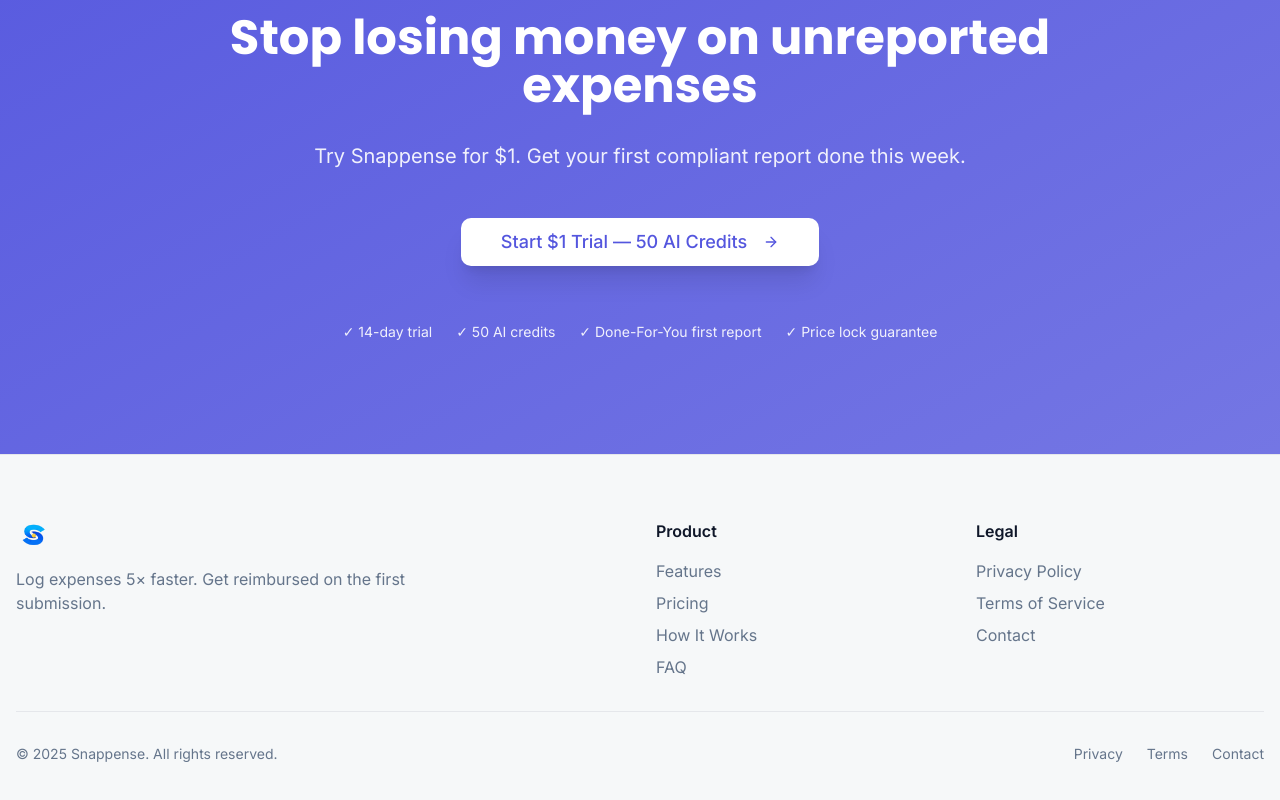
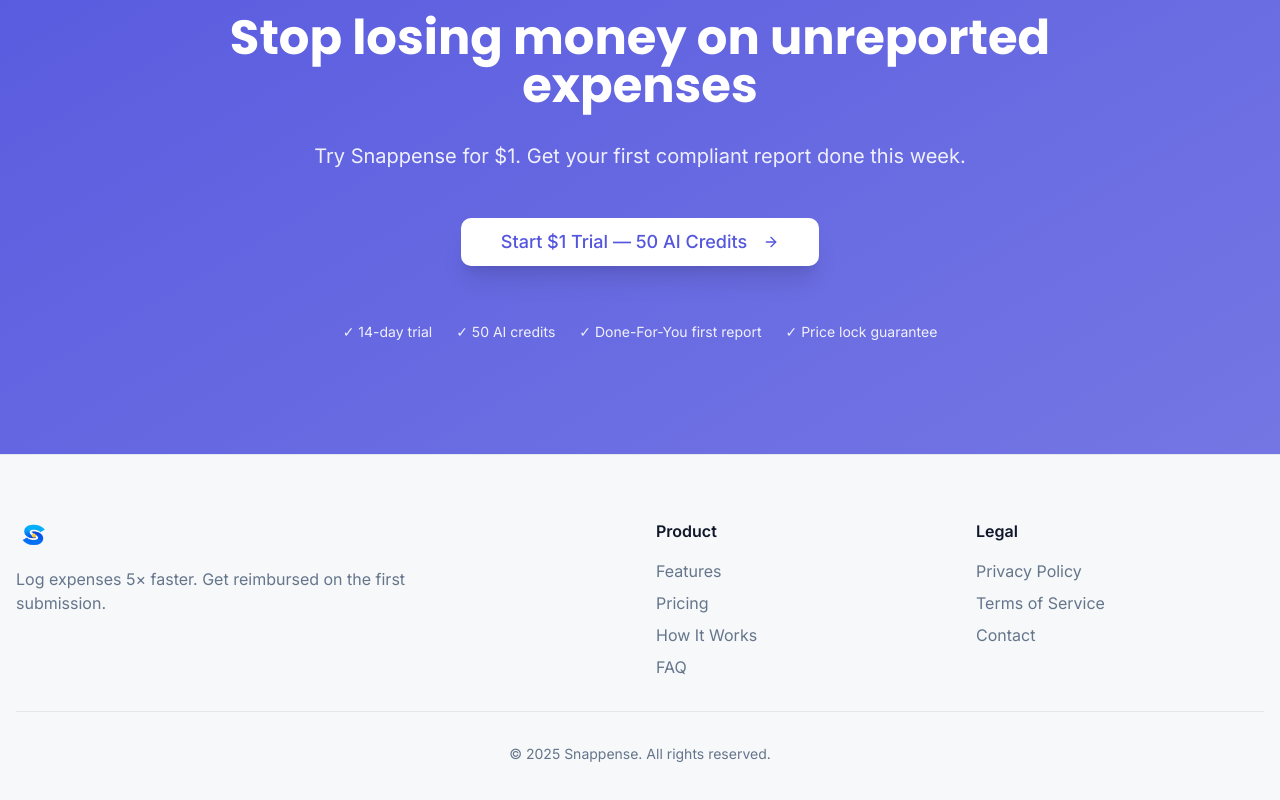
Before and after one commit to gimpdrinks/snappense-conquer, a React (Vite) app: page / in a window 1280 px wide. Shown: the part 7568-8368 px from the top of the page. Built offline with nearby package versions, Linux system fonts and the light colour scheme; the HTML template or start-up script is replaced by a standard one.

Commit message:
Fix: Remove duplicate footer links

```diff
--- a/src/components/Footer.tsx
+++ b/src/components/Footer.tsx
@@ -36,15 +36,10 @@ const Footer = () => {
           </div>
         </div>
 
-        <div className="pt-8 border-t border-border flex flex-col md:flex-row justify-between items-center gap-4">
+        <div className="pt-8 border-t border-border text-center">
           <p className="text-sm text-muted-foreground">
             © {new Date().getFullYear()} Snappense. All rights reserved.
           </p>
-          <div className="flex gap-6 text-sm">
-            <a href="#" className="text-muted-foreground hover:text-primary transition-colors">Privacy</a>
-            <a href="#" className="text-muted-foreground hover:text-primary transition-colors">Terms</a>
-            <a href="#" className="text-muted-foreground hover:text-primary transition-colors">Contact</a>
-          </div>
         </div>
       </div>
     </footer>
```
